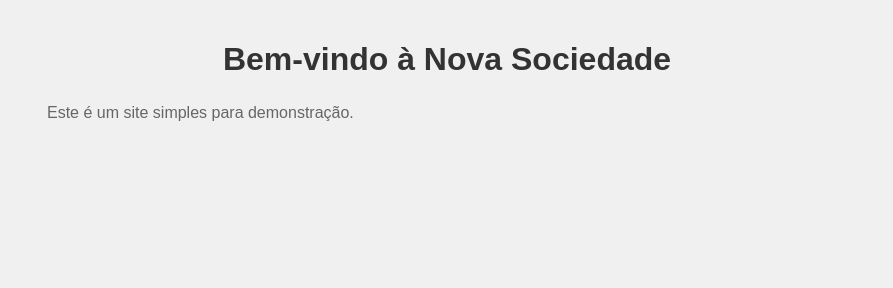
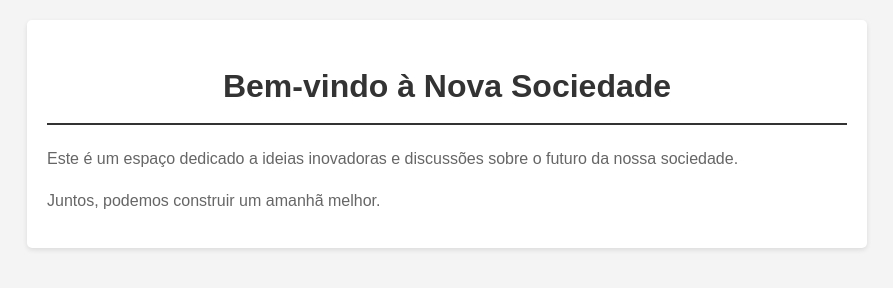
Before and after one commit to imposssivel/new-society-test, a plain HTML site: page index.html in a window 1280 px wide. Shown: the whole page, without its empty margins (193-1086 px from the left). Drawn offline with Linux system fonts and the light colour scheme.

Commit message:
Adicionando estilos CSS

```diff
--- a/index.html
+++ b/index.html
@@ -7,23 +7,36 @@
     <style>
         body {
             font-family: Arial, sans-serif;
+            line-height: 1.6;
+            margin: 0;
+            padding: 20px;
+            background-color: #f4f4f4;
+        }
+        .container {
             max-width: 800px;
             margin: 0 auto;
+            background-color: white;
             padding: 20px;
-            background-color: #f0f0f0;
+            border-radius: 5px;
+            box-shadow: 0 2px 5px rgba(0,0,0,0.1);
         }
         h1 {
             color: #333;
             text-align: center;
+            border-bottom: 2px solid #333;
+            padding-bottom: 10px;
         }
         p {
-            line-height: 1.6;
             color: #666;
+            margin-bottom: 15px;
         }
     </style>
 </head>
 <body>
-    <h1>Bem-vindo à Nova Sociedade</h1>
-    <p>Este é um site simples para demonstração.</p>
+    <div class="container">
+        <h1>Bem-vindo à Nova Sociedade</h1>
+        <p>Este é um espaço dedicado a ideias inovadoras e discussões sobre o futuro da nossa sociedade.</p>
+        <p>Juntos, podemos construir um amanhã melhor.</p>
+    </div>
 </body>
 </html>
```
